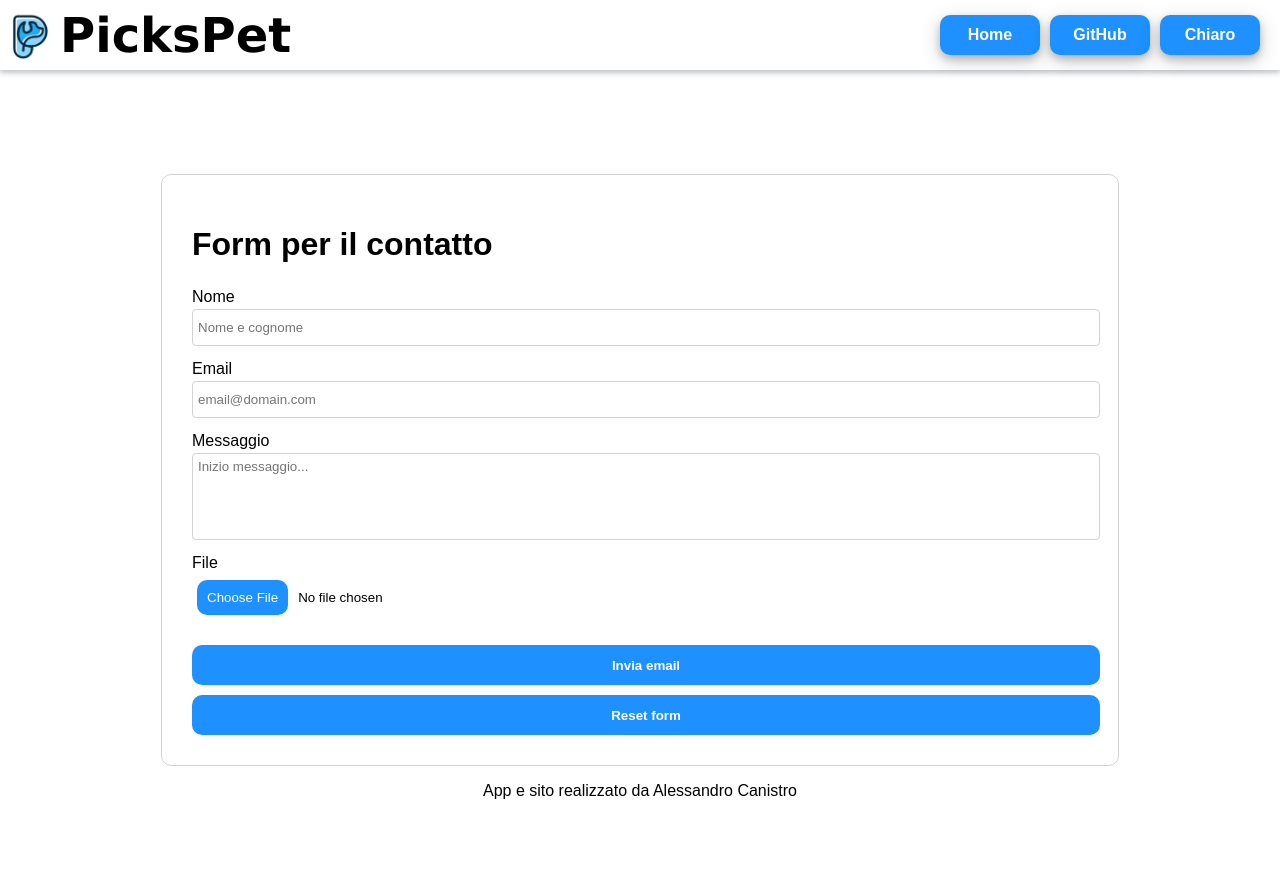
After one commit to darkjoker1021/pickspetwebsite, a PHP site: page /contact.html in a window 1280 px wide. The commit adds this page. Run offline with PHP 8.4, Linux system fonts and the light colour scheme.

Commit message:
Add contact page

```diff
--- /dev/null
+++ b/contact.html
@@ -0,0 +1,57 @@
+<!DOCTYPE html>
+<html lang="it">
+	<head>
+		<meta charset="UTF-8">
+		<meta name="viewport" content="width=device-width, initial-scale=1.0">
+		<title>PicksPet</title>
+
+		<link rel="shortcut icon" href="img/logo.png" type="image/x-icon">
+		<link rel="stylesheet" href="style/style.css">
+		<link rel="stylesheet" href="style/header_style.css">
+		<link rel="stylesheet" href="style/footer_style.css">
+		<link rel="stylesheet" href="style/form_style.css">
+		<link rel="stylesheet" href="https://cdnjs.cloudflare.com/ajax/libs/font-awesome/4.7.0/css/font-awesome.min.css">
+
+		<script src="script.js"></script>
+	</head>
+
+	<header>
+		<img src="img/logo.png" class="logo" alt="logo">
+		<h1>PicksPet</h1>
+
+		<div class="header-btns">
+			<a href="index.html" onclick="">Home</a>
+
+			<a href="https://github.com/darkjoker1021/pickspetwebsite" target="_blank">GitHub</a> <!--target="_blank" per aprire il link in una nuova pagina-->
+
+			<button onclick="darkMode()" id="darkbtn">Chiaro</button>
+		</div>
+	</header>
+
+	<body>
+		<div class="container">
+			<form>
+				<h1>Form per il contatto</h1>
+
+				<label for="name">Nome</label>
+				<input type="text" name="nametxt" id="name" placeholder="Nome e cognome">
+
+				<label for="email">Email</label>
+				<input type="email" name="emailtxt" id="email" placeholder="email@domain.com">
+
+				<label for="message">Messaggio</label>
+				<textarea name="message" id="message" cols="30" rows="5" placeholder="Inizio messaggio..."></textarea>
+
+				<label for="file">File</label>
+				<input type="file" name="file" id="file">
+
+				<input type="submit" value="Invia email">
+				<input type="reset" value="Reset form" name="reset">
+			</form>
+		</div>
+	</body>
+
+	<footer>
+		<center>App e sito realizzato da Alessandro Canistro</center>
+	</footer>
+</html>
--- a/index.html
+++ b/index.html
@@ -22,6 +22,8 @@
 		<h1>PicksPet</h1>
 
 		<div class="header-btns">
+			<a href="contact.html">Contatta</a>
+
 			<a href="https://github.com/darkjoker1021/pickspetwebsite" target="_blank">GitHub</a> <!--target="_blank" per aprire il link in una nuova pagina-->
 
 			<button onclick="hideShowIndice()" id="btnindice">Indice</button>
--- a/style/cards_style.css
+++ b/style/cards_style.css
@@ -7,7 +7,7 @@
 
 .card {
 	margin: 15px;
-	background-color: dodgerblue;
+	background: dodgerblue;
 	color: white;
 
 	border-radius: 10px;
--- a/style/download_style.css
+++ b/style/download_style.css
@@ -29,7 +29,7 @@
 	height: 50%;
 	min-width: 20%;
 
-	background-color: dodgerblue;
+	background: dodgerblue;
 	color: white;
 	border: 0;
 	border-radius: 10px;
@@ -40,7 +40,7 @@
 
 .scarica>a:hover {
 	color: dodgerblue;
-	background-color: white;
+	background: white;
 	border: 1px solid dodgerblue;
 
 	transform: scale(1.2);
--- a/style/footer_style.css
+++ b/style/footer_style.css
@@ -3,6 +3,5 @@ footer {
 	right: 0;
 	bottom: 0;
 	position: sticky;
-	box-shadow: 0 3px 5px rgba(57, 63, 72, 0.3);
 	backdrop-filter: blur(10px);
 }
--- /dev/null
+++ b/style/form_style.css
@@ -0,0 +1,113 @@
+html, body {
+	height: 100%;
+}
+
+.container {
+	display: flex;
+	flex-direction: column;
+	justify-content: center;
+	align-items: center;
+	height: 100%;
+}
+
+form {
+	display: flex;
+	flex-direction: column;
+	flex-wrap: wrap;
+
+	border: 1px solid lightgray;
+	border-radius: 10px;
+	padding: 30px;
+	width: 70%;
+}
+
+form>label {
+	line-height: 25px;
+}
+
+form>input {
+	padding: 5px;
+	height: 25px;
+
+	border: 1px solid lightgray;
+	border-radius: 4px;
+
+	transition: all .2s ease;
+}
+
+form>input:hover, form>input:focus {
+	outline: none;
+	border: 1px solid dodgerblue;
+}
+
+form>input[type=text], form>input[type=email] {
+	margin-bottom: 10px;
+	width: 100%;
+}
+
+form>input[type=submit], form>input[type=reset] {
+	height: 40px;
+
+	color: white;
+	background: dodgerblue;
+	font-weight: bold;
+	border: 0;
+	border-radius: 10px;
+
+	cursor: pointer;
+
+	transition: all .5 ease;
+}
+
+form>input[type=submit] {
+	margin-bottom: 10px;
+}
+
+form>input[type=submit]:hover, form>input[type=reset]:hover {
+	background: midnightblue;
+}
+
+form>textarea {
+	max-height: 100px;
+	width: 100%;
+	padding: 5px;
+	resize: none;
+
+	outline: none;
+	border: 1px solid lightgray;
+	border-radius: 4px;
+
+	margin-bottom: 10px;
+
+	transition: all .2s ease;
+
+	font-family: Arial, Helvetica, sans-serif;
+}
+
+form>textarea:hover, form>textarea:focus {
+	border: 1px solid dodgerblue;
+}
+
+form>input[type=file] {
+	height: 50px;
+	border: 0;
+	margin-bottom: 10px;
+}
+
+input[type=file]::file-selector-button {
+	padding: 10px;
+	height: 35px;
+	margin-right: 10px;
+
+	border: none;
+	background: dodgerblue;
+	border-radius: 10px;
+
+	color: white;
+	cursor: pointer;
+	transition: all .2s ease;
+}
+
+input[type=file]::file-selector-button:hover {
+	background: midnightblue;
+}
--- a/style/header_style.css
+++ b/style/header_style.css
@@ -54,7 +54,7 @@ header>img {
 	height: 20px;
 	width: 80px;
 
-	background-color: dodgerblue;
+	background: dodgerblue;
 	color: white;
 	border: 0;
 	border-radius: 10px;
@@ -75,7 +75,7 @@ header>img {
 	height: 40px;
 	width: 100px;
 
-	background-color: dodgerblue;
+	background: dodgerblue;
 	color: white;
 	border: 0;
 	border-radius: 10px;
@@ -92,9 +92,9 @@ header>img {
 }
 
 .header-btns>button:hover {
-	background-color: midnightblue;
+	background: midnightblue;
 }
 
 .header-btns>a:hover {
-	background-color: midnightblue;
+	background: midnightblue;
 }
--- a/style/style.css
+++ b/style/style.css
@@ -11,11 +11,16 @@ body {
 }
 
 .dark-mode {
-	background-color: #31363F;
+	background: #31363F;
 	color: white;
 
 	.indice>ul>li>a {
 		color: white;
+	}
+
+	form>input, form>textarea {
+		color: white;
+		background: #31363F;
 	}
 }
 
@@ -36,7 +41,7 @@ body::-webkit-scrollbar {
 	justify-content: center;
 	align-items: center;
 
-	background-color: dodgerblue;
+	background: dodgerblue;
 	border-radius: 42% 58% 37% 63% / 59% 52% 48% 41%;
 	margin-bottom: 50px;
 }
```
